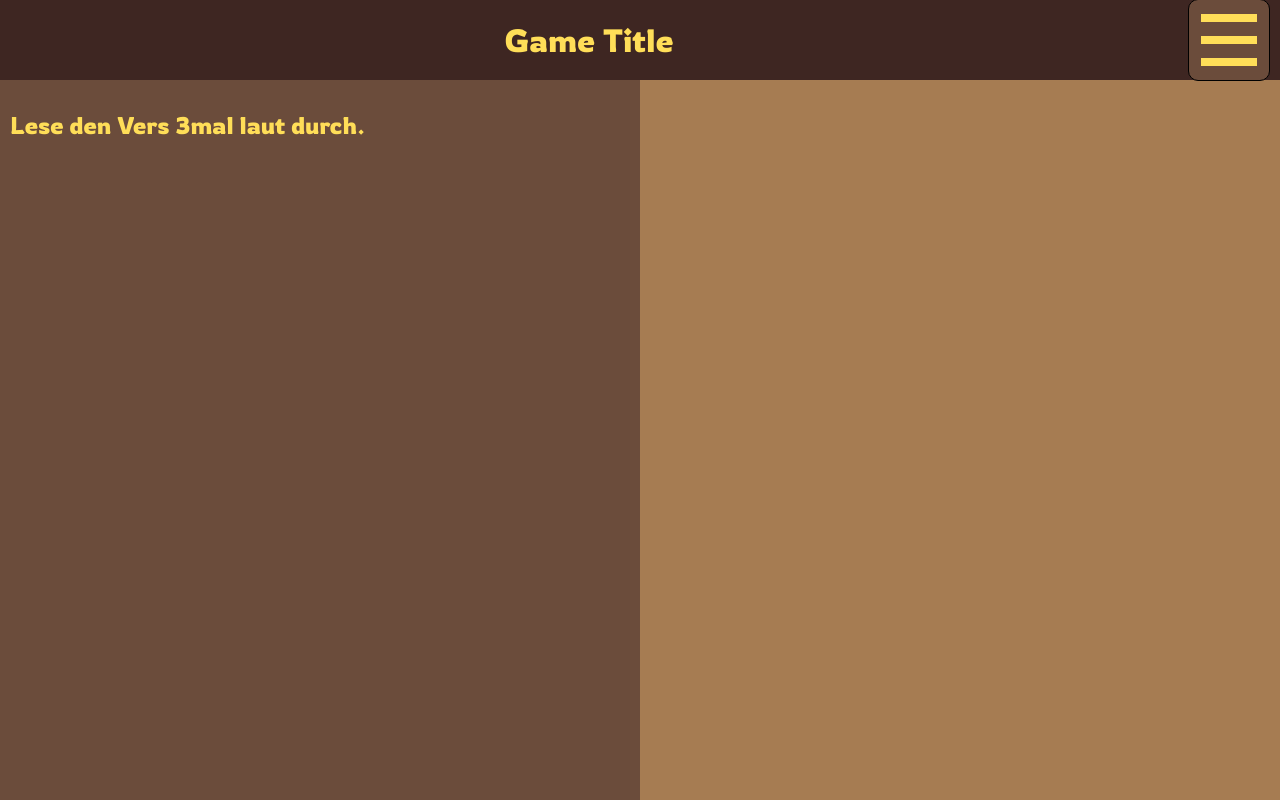
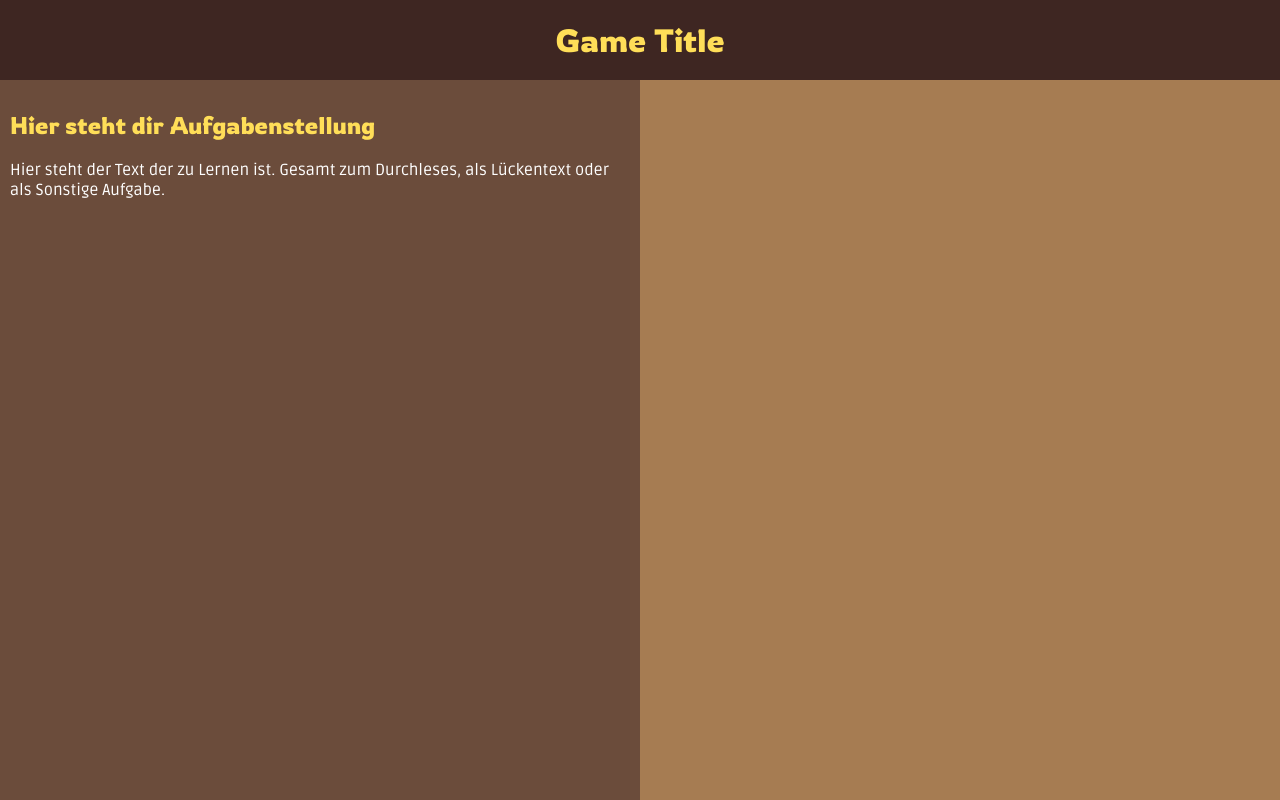
Before and after one commit to HeinrichWarkentin/Memora, an Angular app: page / in a window 1280 px wide. Built offline with nearby package versions, Linux system fonts and the light colour scheme.

Commit message:
install Angular Material

```diff
--- a/package.json
+++ b/package.json
@@ -14,6 +14,7 @@
     "@angular/compiler": "^19.2.0",
     "@angular/core": "^19.2.0",
     "@angular/forms": "^19.2.0",
+    "@angular/material": "^19.2.18",
     "@angular/platform-browser": "^19.2.0",
     "@angular/platform-browser-dynamic": "^19.2.0",
     "@angular/router": "^19.2.0",
--- a/src/app/app.component.html
+++ b/src/app/app.component.html
@@ -3,7 +3,7 @@
     <div class="game-title">
       <h1>Game Title</h1>
     </div>
-    <div class="game-nav">
+    <div class="game-nav" hidden>
       <div class="nav-icon" [class.change]="isChanged" (click)="toggleNavIcon()">
         <div class="nav-icon-bar1"></div>
         <div class="nav-icon-bar2"></div>
@@ -14,10 +14,10 @@
   <div class="game-body">
     <div class="game-task game-body-child">
       <div class="game-instructions">
-        <h2>Lese den Vers 3mal laut durch.</h2>
+        <h2>Hier steht dir Aufgabenstellung</h2>
       </div>
       <div class="game-contents">
-
+        <p>Hier steht der Text der zu Lernen ist. Gesamt zum Durchleses, als Lückentext oder als Sonstige Aufgabe.</p>
       </div>
     </div>
     <div class="game-control game-body-child">
--- a/src/app/app.component.scss
+++ b/src/app/app.component.scss
@@ -110,7 +110,7 @@ $headerfont: 'Rowdies';
     color: $text-color;
 }
 
-@media only screen and (max-width: 1200px) {
+@media only screen and (max-width: 1100px) {
   .game-body {
     flex-direction: column;
   }
```
Also changed, not shown: 1 other file (tests, documents, lock files or other folders).
